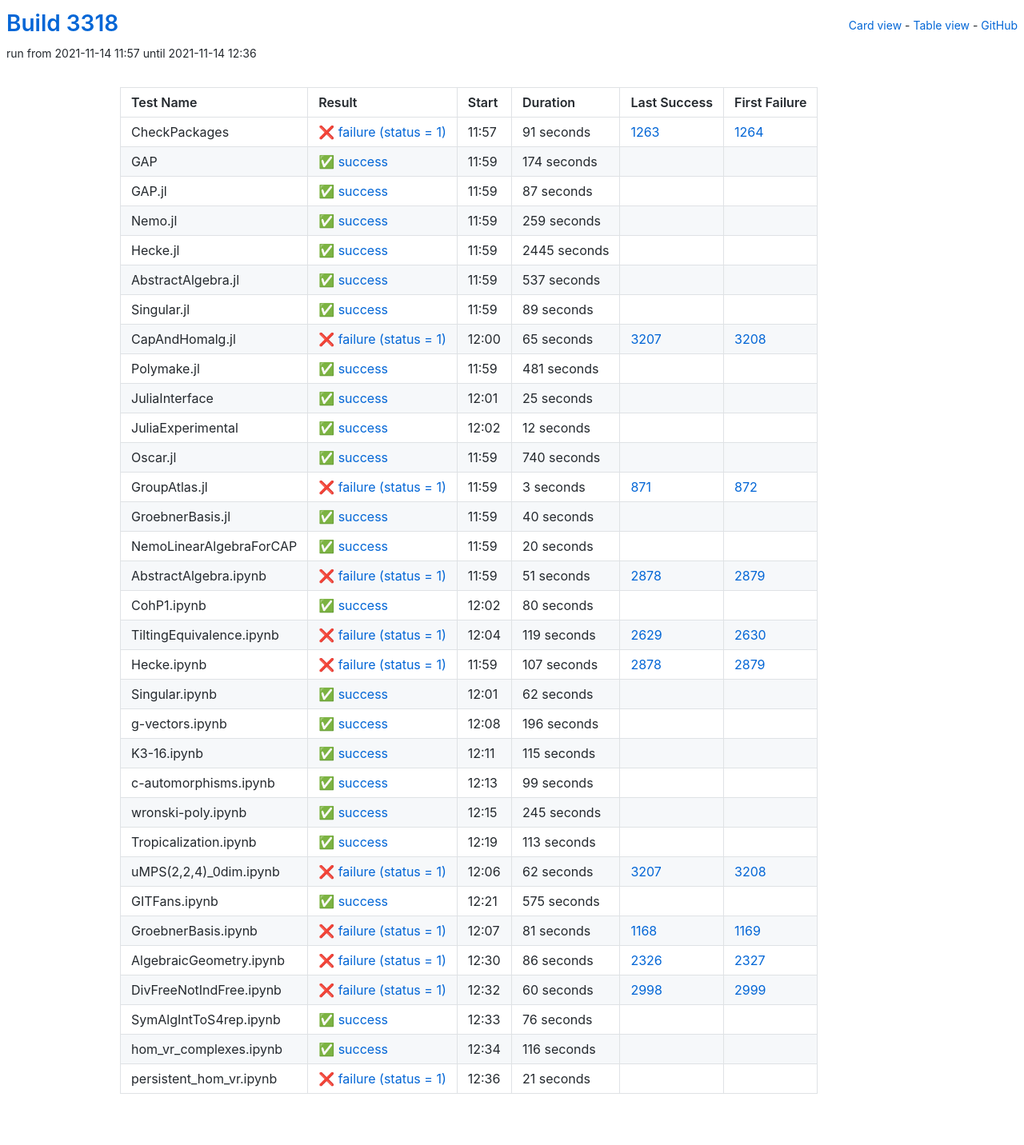
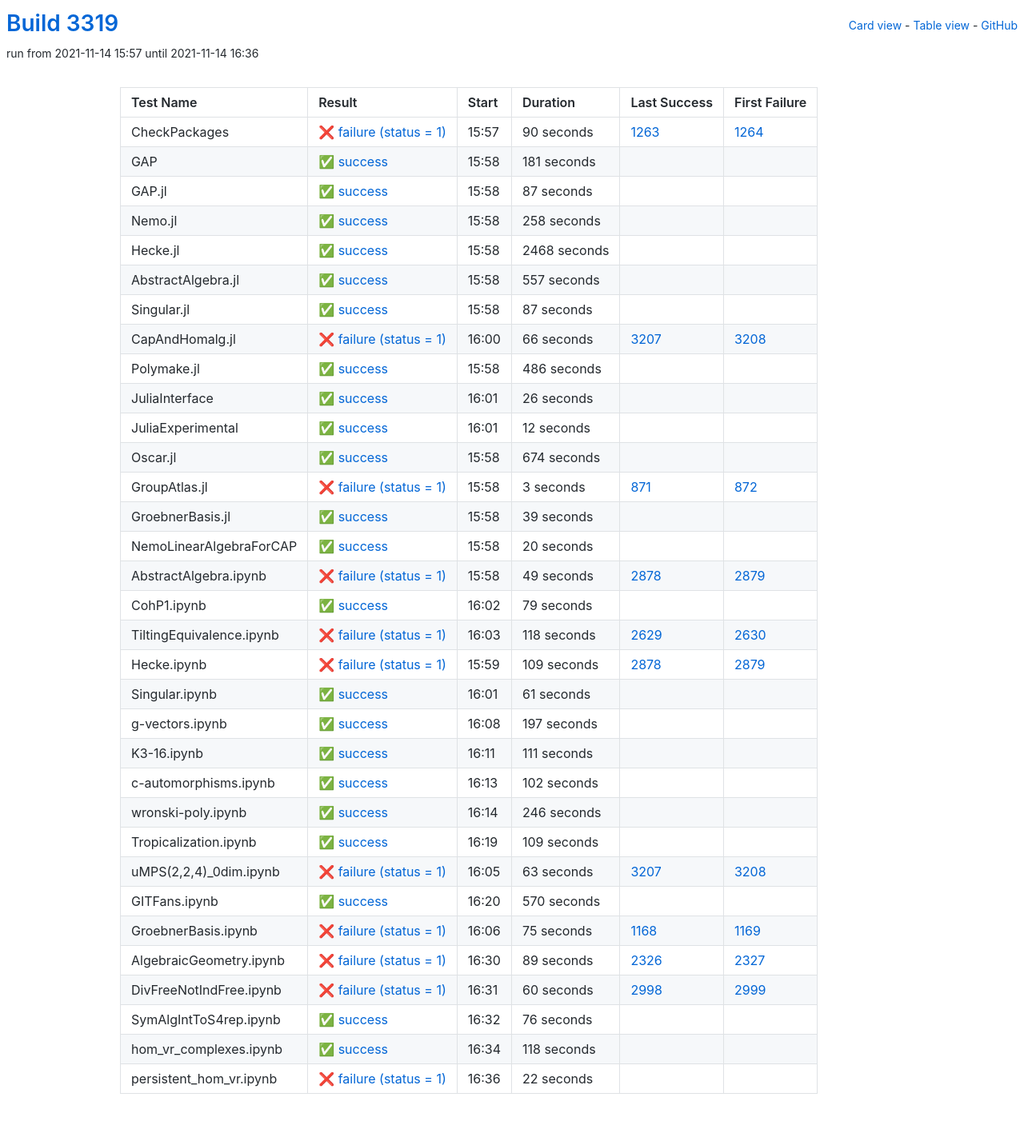
Before and after one commit to oscar-system/oscar-ci-status-stable, a Jekyll site: the page built from table.html, in a window 1280 px wide. Shown: the whole page at 80% size. Built offline with Jekyll 4.4.1, drawn with Linux system fonts in a browser that asks for light colours.

Commit message:
Build #3319

```diff
--- a/_data/ci.yml
+++ b/_data/ci.yml
@@ -1,6 +1,6 @@
 ---
-build: 3318
-build_url: https://oscarci.mathematik.uni-kl.de/job/oscar-stable/3318/
+build: 3319
+build_url: https://oscarci.mathematik.uni-kl.de/job/oscar-stable/3319/
 job: oscar-stable
 organization: oscar-system
 repo: oscar-ci-status-stable
@@ -8,32 +8,32 @@ repourl: https://github.com/oscar-system/oscar-ci-status-stable
 tests:
 - name: CheckPackages
   id: checkpackages
-  log: https://oscarci.mathematik.uni-kl.de/job/oscar-stable/3318/artifact/logs/build-3318/CheckPackages.log
-  start: 2021-11-14 11:57
+  log: https://oscarci.mathematik.uni-kl.de/job/oscar-stable/3319/artifact/logs/build-3319/CheckPackages.log
+  start: 2021-11-14 15:57
   success: false
   exitcode: 1
   status: failure
-  duration: 91
+  duration: 90
   last_success: 1263
   last_success_url: https://oscarci.mathematik.uni-kl.de/job/oscar-stable/1263/
   first_failure: 1264
   first_failure_url: https://oscarci.mathematik.uni-kl.de/job/oscar-stable/1264/
 - name: GAP
   id: gap
-  log: https://oscarci.mathematik.uni-kl.de/job/oscar-stable/3318/artifact/logs/build-3318/GAP.log
-  start: 2021-11-14 11:59
+  log: https://oscarci.mathematik.uni-kl.de/job/oscar-stable/3319/artifact/logs/build-3319/GAP.log
+  start: 2021-11-14 15:58
   success: true
   exitcode: 0
   status: success
-  duration: 174
+  duration: 181
   last_success: false
   last_success_url:
   first_failure: false
   first_failure_url:
 - name: GAP.jl
   id: gap-jl
-  log: https://oscarci.mathematik.uni-kl.de/job/oscar-stable/3318/artifact/logs/build-3318/GAP.jl.log
-  start: 2021-11-14 11:59
+  log: https://oscarci.mathematik.uni-kl.de/job/oscar-stable/3319/artifact/logs/build-3319/GAP.jl.log
+  start: 2021-11-14 15:58
   success: true
   exitcode: 0
   status: success
@@ -44,92 +44,92 @@ tests:
   first_failure_url:
 - name: Nemo.jl
   id: nemo-jl
-  log: https://oscarci.mathematik.uni-kl.de/job/oscar-stable/3318/artifact/logs/build-3318/Nemo.jl.log
-  start: 2021-11-14 11:59
+  log: https://oscarci.mathematik.uni-kl.de/job/oscar-stable/3319/artifact/logs/build-3319/Nemo.jl.log
+  start: 2021-11-14 15:58
   success: true
   exitcode: 0
   status: success
-  duration: 259
+  duration: 258
   last_success: false
   last_success_url:
   first_failure: false
   first_failure_url:
 - name: Hecke.jl
   id: hecke-jl
-  log: https://oscarci.mathematik.uni-kl.de/job/oscar-stable/3318/artifact/logs/build-3318/Hecke.jl.log
-  start: 2021-11-14 11:59
+  log: https://oscarci.mathematik.uni-kl.de/job/oscar-stable/3319/artifact/logs/build-3319/Hecke.jl.log
+  start: 2021-11-14 15:58
   success: true
   exitcode: 0
   status: success
-  duration: 2445
+  duration: 2468
   last_success: false
   last_success_url:
   first_failure: false
   first_failure_url:
 - name: AbstractAlgebra.jl
   id: abstractalgebra-jl
-  log: https://oscarci.mathematik.uni-kl.de/job/oscar-stable/3318/artifact/logs/build-3318/AbstractAlgebra.jl.log
-  start: 2021-11-14 11:59
+  log: https://oscarci.mathematik.uni-kl.de/job/oscar-stable/3319/artifact/logs/build-3319/AbstractAlgebra.jl.log
+  start: 2021-11-14 15:58
   success: true
   exitcode: 0
   status: success
-  duration: 537
+  duration: 557
   last_success: false
   last_success_url:
   first_failure: false
   first_failure_url:
 - name: Singular.jl
   id: singular-jl
-  log: https://oscarci.mathematik.uni-kl.de/job/oscar-stable/3318/artifact/logs/build-3318/Singular.jl.log
-  start: 2021-11-14 11:59
+  log: https://oscarci.mathematik.uni-kl.de/job/oscar-stable/3319/artifact/logs/build-3319/Singular.jl.log
+  start: 2021-11-14 15:58
   success: true
   exitcode: 0
   status: success
-  duration: 89
+  duration: 87
   last_success: false
   last_success_url:
   first_failure: false
   first_failure_url:
 - name: CapAndHomalg.jl
   id: capandhomalg-jl
-  log: https://oscarci.mathematik.uni-kl.de/job/oscar-stable/3318/artifact/logs/build-3318/CapAndHomalg.jl.log
-  start: 2021-11-14 12:00
+  log: https://oscarci.mathematik.uni-kl.de/job/oscar-stable/3319/artifact/logs/build-3319/CapAndHomalg.jl.log
+  start: 2021-11-14 16:00
   success: false
   exitcode: 1
   status: failure
-  duration: 65
+  duration: 66
   last_success: 3207
   last_success_url: https://oscarci.mathematik.uni-kl.de/job/oscar-stable/3207/
   first_failure: 3208
   first_failure_url: https://oscarci.mathematik.uni-kl.de/job/oscar-stable/3208/
 - name: Polymake.jl
   id: polymake-jl
-  log: https://oscarci.mathematik.uni-kl.de/job/oscar-stable/3318/artifact/logs/build-3318/Polymake.jl.log
-  start: 2021-11-14 11:59
+  log: https://oscarci.mathematik.uni-kl.de/job/oscar-stable/3319/artifact/logs/build-3319/Polymake.jl.log
+  start: 2021-11-14 15:58
   success: true
   exitcode: 0
   status: success
-  duration: 481
+  duration: 486
   last_success: false
   last_success_url:
   first_failure: false
   first_failure_url:
 - name: JuliaInterface
   id: juliainterface
-  log: https://oscarci.mathematik.uni-kl.de/job/oscar-stable/3318/artifact/logs/build-3318/JuliaInterface.log
-  start: 2021-11-14 12:01
+  log: https://oscarci.mathematik.uni-kl.de/job/oscar-stable/3319/artifact/logs/build-3319/JuliaInterface.log
+  start: 2021-11-14 16:01
   success: true
   exitcode: 0
   status: success
-  duration: 25
+  duration: 26
   last_success: false
   last_success_url:
   first_failure: false
   first_failure_url:
 - name: JuliaExperimental
   id: juliaexperimental
-  log: https://oscarci.mathematik.uni-kl.de/job/oscar-stable/3318/artifact/logs/build-3318/JuliaExperimental.log
-  start: 2021-11-14 12:02
+  log: https://oscarci.mathematik.uni-kl.de/job/oscar-stable/3319/artifact/logs/build-3319/JuliaExperimental.log
+  start: 2021-11-14 16:01
   success: true
   exitcode: 0
   status: success
@@ -140,20 +140,20 @@ tests:
   first_failure_url:
 - name: Oscar.jl
   id: oscar-jl
-  log: https://oscarci.mathematik.uni-kl.de/job/oscar-stable/3318/artifact/logs/build-3318/Oscar.jl.log
-  start: 2021-11-14 11:59
+  log: https://oscarci.mathematik.uni-kl.de/job/oscar-stable/3319/artifact/logs/build-3319/Oscar.jl.log
+  start: 2021-11-14 15:58
   success: true
   exitcode: 0
   status: success
-  duration: 740
+  duration: 674
   last_success: false
   last_success_url:
   first_failure: false
   first_failure_url:
 - name: GroupAtlas.jl
   id: groupatlas-jl
-  log: https://oscarci.mathematik.uni-kl.de/job/oscar-stable/3318/artifact/logs/build-3318/GroupAtlas.jl.log
-  start: 2021-11-14 11:59
+  log: https://oscarci.mathematik.uni-kl.de/job/oscar-stable/3319/artifact/logs/build-3319/GroupAtlas.jl.log
+  start: 2021-11-14 15:58
   success: false
   exitcode: 1
   status: failure
@@ -164,20 +164,20 @@ tests:
   first_failure_url: https://oscarci.mathematik.uni-kl.de/job/oscar-stable/872/
 - name: GroebnerBasis.jl
   id: groebnerbasis-jl
-  log: https://oscarci.mathematik.uni-kl.de/job/oscar-stable/3318/artifact/logs/build-3318/GroebnerBasis.jl.log
-  start: 2021-11-14 11:59
+  log: https://oscarci.mathematik.uni-kl.de/job/oscar-stable/3319/artifact/logs/build-3319/GroebnerBasis.jl.log
+  start: 2021-11-14 15:58
   success: true
   exitcode: 0
   status: success
-  duration: 40
+  duration: 39
   last_success: false
   last_success_url:
   first_failure: false
   first_failure_url:
 - name: NemoLinearAlgebraForCAP
   id: nemolinearalgebraforcap
-  log: https://oscarci.mathematik.uni-kl.de/job/oscar-stable/3318/artifact/logs/build-3318/NemoLinearAlgebraForCAP.log
-  start: 2021-11-14 11:59
+  log: https://oscarci.mathematik.uni-kl.de/job/oscar-stable/3319/artifact/logs/build-3319/NemoLinearAlgebraForCAP.log
+  start: 2021-11-14 15:58
   success: true
   exitcode: 0
   status: success
@@ -188,176 +188,176 @@ tests:
   first_failure_url:
 - name: AbstractAlgebra.ipynb
   id: abstractalgebra-ipynb
-  log: https://oscarci.mathematik.uni-kl.de/job/oscar-stable/3318/artifact/logs/build-3318/AbstractAlgebra.ipynb.log
-  start: 2021-11-14 11:59
+  log: https://oscarci.mathematik.uni-kl.de/job/oscar-stable/3319/artifact/logs/build-3319/AbstractAlgebra.ipynb.log
+  start: 2021-11-14 15:58
   success: false
   exitcode: 1
   status: failure
-  duration: 51
+  duration: 49
   last_success: 2878
   last_success_url: https://oscarci.mathematik.uni-kl.de/job/oscar-stable/2878/
   first_failure: 2879
   first_failure_url: https://oscarci.mathematik.uni-kl.de/job/oscar-stable/2879/
 - name: CohP1.ipynb
   id: cohp1-ipynb
-  log: https://oscarci.mathematik.uni-kl.de/job/oscar-stable/3318/artifact/logs/build-3318/CohP1.ipynb.log
-  start: 2021-11-14 12:02
+  log: https://oscarci.mathematik.uni-kl.de/job/oscar-stable/3319/artifact/logs/build-3319/CohP1.ipynb.log
+  start: 2021-11-14 16:02
   success: true
   exitcode: 0
   status: success
-  duration: 80
+  duration: 79
   last_success: false
   last_success_url:
   first_failure: false
   first_failure_url:
 - name: TiltingEquivalence.ipynb
   id: tiltingequivalence-ipynb
-  log: https://oscarci.mathematik.uni-kl.de/job/oscar-stable/3318/artifact/logs/build-3318/TiltingEquivalence.ipynb.log
-  start: 2021-11-14 12:04
+  log: https://oscarci.mathematik.uni-kl.de/job/oscar-stable/3319/artifact/logs/build-3319/TiltingEquivalence.ipynb.log
+  start: 2021-11-14 16:03
   success: false
   exitcode: 1
   status: failure
-  duration: 119
+  duration: 118
   last_success: 2629
   last_success_url: https://oscarci.mathematik.uni-kl.de/job/oscar-stable/2629/
   first_failure: 2630
   first_failure_url: https://oscarci.mathematik.uni-kl.de/job/oscar-stable/2630/
 - name: Hecke.ipynb
   id: hecke-ipynb
-  log: https://oscarci.mathematik.uni-kl.de/job/oscar-stable/3318/artifact/logs/build-3318/Hecke.ipynb.log
-  start: 2021-11-14 11:59
+  log: https://oscarci.mathematik.uni-kl.de/job/oscar-stable/3319/artifact/logs/build-3319/Hecke.ipynb.log
+  start: 2021-11-14 15:59
   success: false
   exitcode: 1
   status: failure
-  duration: 107
+  duration: 109
   last_success: 2878
   last_success_url: https://oscarci.mathematik.uni-kl.de/job/oscar-stable/2878/
   first_failure: 2879
   first_failure_url: https://oscarci.mathematik.uni-kl.de/job/oscar-stable/2879/
 - name: Singular.ipynb
   id: singular-ipynb
-  log: https://oscarci.mathematik.uni-kl.de/job/oscar-stable/3318/artifact/logs/build-3318/Singular.ipynb.log
-  start: 2021-11-14 12:01
+  log: https://oscarci.mathematik.uni-kl.de/job/oscar-stable/3319/artifact/logs/build-3319/Singular.ipynb.log
+  start: 2021-11-14 16:01
   success: true
   exitcode: 0
   status: success
-  duration: 62
+  duration: 61
   last_success: false
   last_success_url:
   first_failure: false
   first_failure_url:
 - name: g-vectors.ipynb
   id: g-vectors-ipynb
-  log: https://oscarci.mathematik.uni-kl.de/job/oscar-stable/3318/artifact/logs/build-3318/g-vectors.ipynb.log
-  start: 2021-11-14 12:08
+  log: https://oscarci.mathematik.uni-kl.de/job/oscar-stable/3319/artifact/logs/build-3319/g-vectors.ipynb.log
+  start: 2021-11-14 16:08
   success: true
   exitcode: 0
   status: success
-  duration: 196
+  duration: 197
   last_success: false
   last_success_url:
   first_failure: false
   first_failure_url:
 - name: K3-16.ipynb
   id: k3-16-ipynb
-  log: https://oscarci.mathematik.uni-kl.de/job/oscar-stable/3318/artifact/logs/build-3318/K3-16.ipynb.log
-  start: 2021-11-14 12:11
+  log: https://oscarci.mathematik.uni-kl.de/job/oscar-stable/3319/artifact/logs/build-3319/K3-16.ipynb.log
+  start: 2021-11-14 16:11
   success: true
   exitcode: 0
   status: success
-  duration: 115
+  duration: 111
   last_success: false
   last_success_url:
   first_failure: false
   first_failure_url:
 - name: c-automorphisms.ipynb
   id: c-automorphisms-ipynb
-  log: https://oscarci.mathematik.uni-kl.de/job/oscar-stable/3318/artifact/logs/build-3318/c-automorphisms.ipynb.log
-  start: 2021-11-14 12:13
+  log: https://oscarci.mathematik.uni-kl.de/job/oscar-stable/3319/artifact/logs/build-3319/c-automorphisms.ipynb.log
+  start: 2021-11-14 16:13
   success: true
   exitcode: 0
   status: success
-  duration: 99
+  duration: 102
   last_success: false
   last_success_url:
   first_failure: false
   first_failure_url:
 - name: wronski-poly.ipynb
   id: wronski-poly-ipynb
-  log: https://oscarci.mathematik.uni-kl.de/job/oscar-stable/3318/artifact/logs/build-3318/wronski-poly.ipynb.log
-  start: 2021-11-14 12:15
+  log: https://oscarci.mathematik.uni-kl.de/job/oscar-stable/3319/artifact/logs/build-3319/wronski-poly.ipynb.log
+  start: 2021-11-14 16:14
   success: true
   exitcode: 0
   status: success
-  duration: 245
+  duration: 246
   last_success: false
   last_success_url:
   first_failure: false
   first_failure_url:
 - name: Tropicalization.ipynb
   id: tropicalization-ipynb
-  log: https://oscarci.mathematik.uni-kl.de/job/oscar-stable/3318/artifact/logs/build-3318/Tropicalization.ipynb.log
-  start: 2021-11-14 12:19
+  log: https://oscarci.mathematik.uni-kl.de/job/oscar-stable/3319/artifact/logs/build-3319/Tropicalization.ipynb.log
+  start: 2021-11-14 16:19
   success: true
   exitcode: 0
   status: success
-  duration: 113
+  duration: 109
   last_success: false
   last_success_url:
   first_failure: false
   first_failure_url:
 - name: uMPS(2,2,4)_0dim.ipynb
   id: umps-2-2-4-0dim-ipynb
-  log: https://oscarci.mathematik.uni-kl.de/job/oscar-stable/3318/artifact/logs/build-3318/uMPS-2-2-4-_0dim.ipynb.log
-  start: 2021-11-14 12:06
+  log: https://oscarci.mathematik.uni-kl.de/job/oscar-stable/3319/artifact/logs/build-3319/uMPS-2-2-4-_0dim.ipynb.log
+  start: 2021-11-14 16:05
   success: false
   exitcode: 1
   status: failure
-  duration: 62
+  duration: 63
   last_success: 3207
   last_success_url: https://oscarci.mathematik.uni-kl.de/job/oscar-stable/3207/
   first_failure: 3208
   first_failure_url: https://oscarci.mathematik.uni-kl.de/job/oscar-stable/3208/
 - name: GITFans.ipynb
   id: gitfans-ipynb
-  log: https://oscarci.mathematik.uni-kl.de/job/oscar-stable/3318/artifact/logs/build-3318/GITFans.ipynb.log
-  start: 2021-11-14 12:21
+  log: https://oscarci.mathematik.uni-kl.de/job/oscar-stable/3319/artifact/logs/build-3319/GITFans.ipynb.log
+  start: 2021-11-14 16:20
   success: true
   exitcode: 0
   status: success
-  duration: 575
+  duration: 570
   last_success: false
   last_success_url:
   first_failure: false
   first_failure_url:
 - name: GroebnerBasis.ipynb
   id: groebnerbasis-ipynb
-  log: https://oscarci.mathematik.uni-kl.de/job/oscar-stable/3318/artifact/logs/build-3318/GroebnerBasis.ipynb.log
-  start: 2021-11-14 12:07
+  log: https://oscarci.mathematik.uni-kl.de/job/oscar-stable/3319/artifact/logs/build-3319/GroebnerBasis.ipynb.log
+  start: 2021-11-14 16:06
   success: false
   exitcode: 1
   status: failure
-  duration: 81
+  duration: 75
   last_success: 1168
   last_success_url: https://oscarci.mathematik.uni-kl.de/job/oscar-stable/1168/
   first_failure: 1169
   first_failure_url: https://oscarci.mathematik.uni-kl.de/job/oscar-stable/1169/
 - name: AlgebraicGeometry.ipynb
   id: algebraicgeometry-ipynb
-  log: https://oscarci.mathematik.uni-kl.de/job/oscar-stable/3318/artifact/logs/build-3318/AlgebraicGeometry.ipynb.log
-  start: 2021-11-14 12:30
+  log: https://oscarci.mathematik.uni-kl.de/job/oscar-stable/3319/artifact/logs/build-3319/AlgebraicGeometry.ipynb.log
+  start: 2021-11-14 16:30
   success: false
   exitcode: 1
   status: failure
-  duration: 86
+  duration: 89
   last_success: 2326
   last_success_url: https://oscarci.mathematik.uni-kl.de/job/oscar-stable/2326/
   first_failure: 2327
   first_failure_url: https://oscarci.mathematik.uni-kl.de/job/oscar-stable/2327/
 - name: DivFreeNotIndFree.ipynb
   id: divfreenotindfree-ipynb
-  log: https://oscarci.mathematik.uni-kl.de/job/oscar-stable/3318/artifact/logs/build-3318/DivFreeNotIndFree.ipynb.log
-  start: 2021-11-14 12:32
+  log: https://oscarci.mathematik.uni-kl.de/job/oscar-stable/3319/artifact/logs/build-3319/DivFreeNotIndFree.ipynb.log
+  start: 2021-11-14 16:31
   success: false
   exitcode: 1
   status: failure
@@ -368,8 +368,8 @@ tests:
   first_failure_url: https://oscarci.mathematik.uni-kl.de/job/oscar-stable/2999/
 - name: SymAlgIntToS4rep.ipynb
   id: symalginttos4rep-ipynb
-  log: https://oscarci.mathematik.uni-kl.de/job/oscar-stable/3318/artifact/logs/build-3318/SymAlgIntToS4rep.ipynb.log
-  start: 2021-11-14 12:33
+  log: https://oscarci.mathematik.uni-kl.de/job/oscar-stable/3319/artifact/logs/build-3319/SymAlgIntToS4rep.ipynb.log
+  start: 2021-11-14 16:32
   success: true
   exitcode: 0
   status: success
@@ -380,24 +380,24 @@ tests:
   first_failure_url:
 - name: hom_vr_complexes.ipynb
   id: hom-vr-complexes-ipynb
-  log: https://oscarci.mathematik.uni-kl.de/job/oscar-stable/3318/artifact/logs/build-3318/hom_vr_complexes.ipynb.log
-  start: 2021-11-14 12:34
+  log: https://oscarci.mathematik.uni-kl.de/job/oscar-stable/3319/artifact/logs/build-3319/hom_vr_complexes.ipynb.log
+  start: 2021-11-14 16:34
   success: true
   exitcode: 0
   status: success
-  duration: 116
+  duration: 118
   last_success: false
   last_success_url:
   first_failure: false
   first_failure_url:
 - name: persistent_hom_vr.ipynb
   id: persistent-hom-vr-ipynb
-  log: https://oscarci.mathematik.uni-kl.de/job/oscar-stable/3318/artifact/logs/build-3318/persistent_hom_vr.ipynb.log
-  start: 2021-11-14 12:36
+  log: https://oscarci.mathematik.uni-kl.de/job/oscar-stable/3319/artifact/logs/build-3319/persistent_hom_vr.ipynb.log
+  start: 2021-11-14 16:36
   success: false
   exitcode: 1
   status: failure
-  duration: 21
+  duration: 22
   last_success: false
   last_success_url:
   first_failure: false
```
Also changed, not shown: README.md.
